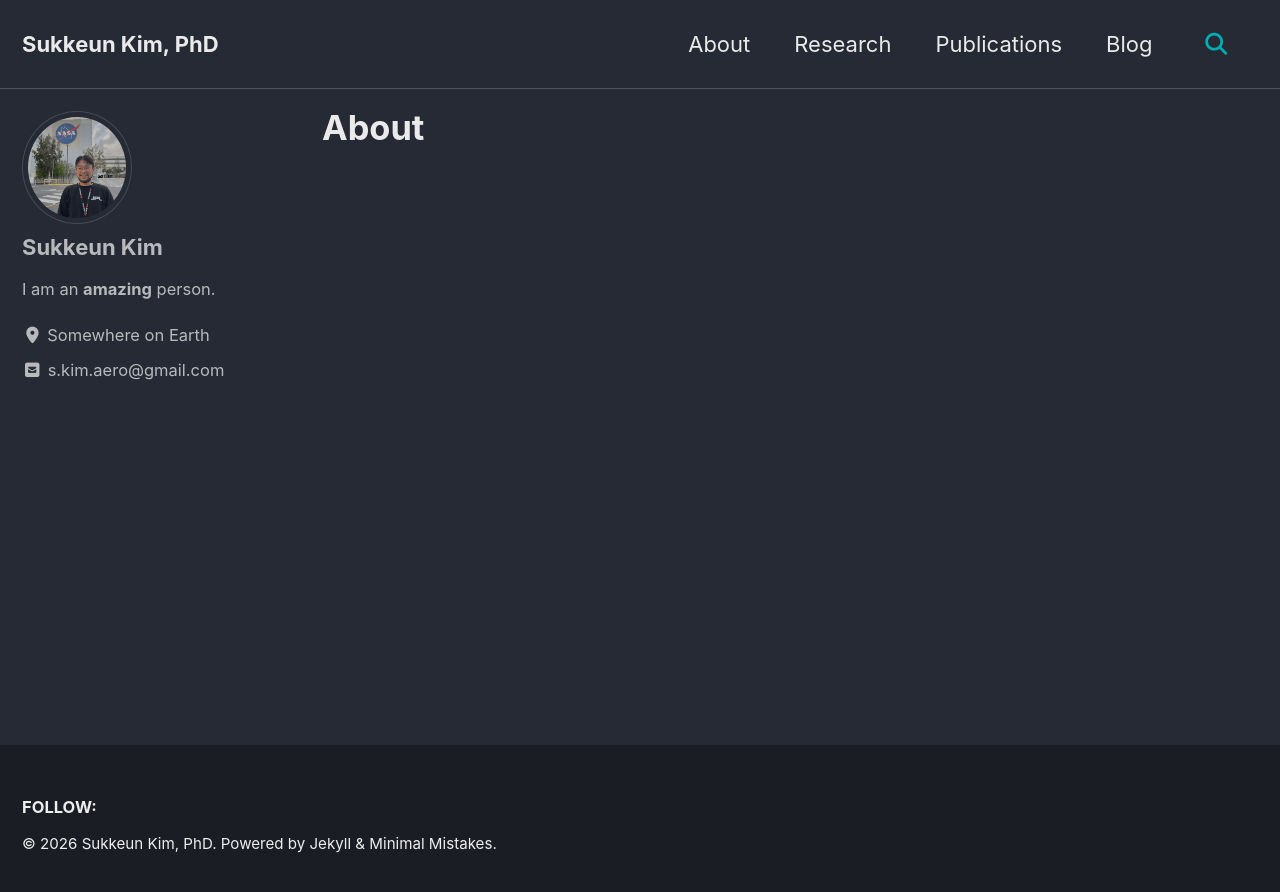
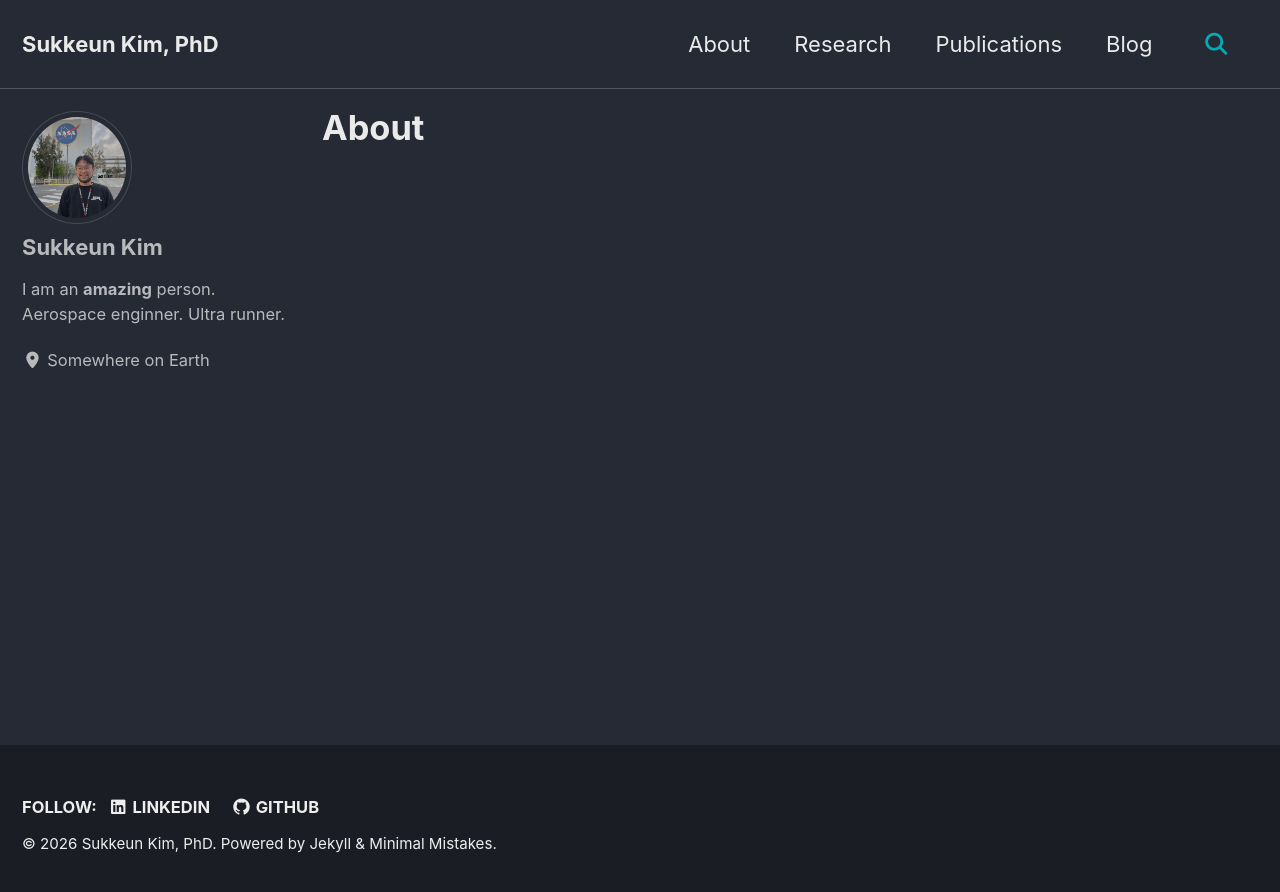
Before and after one commit to skim-aero/skim-aero.github.io, a Jekyll site: the page built from about.html, in a window 1280 px wide. Shown: the top 892 px of the page. Built offline with Jekyll 4.4.1, drawn with Linux system fonts in a browser that asks for light colours; cached includes are drawn as plain includes.

Commit message:
First updqte

```diff
--- a/_config.yml
+++ b/_config.yml
@@ -116,52 +116,43 @@ analytics:
 author:
   name             : "Sukkeun Kim"
   avatar           : "/assets/images/Sukkeun.jpeg" # path of avatar image, e.g. "/assets/images/bio-photo.jpg"
-  bio              : "I am an **amazing** person."
+  bio: |
+    I am an **amazing** person.
+    Aerospace enginner.
+    Ultra runner.
   location         : "Somewhere on Earth"
   email            :
   # fediverse      : "@you@instance.social"  # used for fediverse:creator meta tag
-  links:
-    - label: "s.kim.aero@gmail.com"
-      icon: "fas fa-fw fa-square-envelope"
-      url: "mailto:s.kim.aero@gmail.com"
-    - label: "Website"
-      icon: "fas fa-fw fa-link"
-      # url: "https://your-website.com"
-    - label: "Twitter"
-      icon: "fab fa-fw fa-square-x-twitter"
-      # url: "https://twitter.com/"
-    - label: "Facebook"
-      icon: "fab fa-fw fa-square-facebook"
-      # url: "https://facebook.com/"
-    - label: "GitHub"
-      icon: "fab fa-fw fa-github"
-      # url: "https://github.com/"
-    - label: "Instagram"
-      icon: "fab fa-fw fa-instagram"
-      # url: "https://instagram.com/"
+links:
+  - label: "CV"
+    icon: "fas fa-fw fa-file-pdf"
+    url: "/assets/files/CV_Sukkeun.pdf"
+  - label: "s.kim.aero@gmail.com"
+    icon: "fas fa-fw fa-square-envelope"
+    url: "mailto:s.kim.aero@gmail.com"
+  - label: "LinkedIn"
+    icon: "fab fa-fw fa-linkedin"
+    url: "https://www.linkedin.com/in/sukkeun-kim-557977182/"
+  - label: "GitHub"
+    icon: "fab fa-fw fa-github"
+    url: "https://github.com/skim-aero"
+  - label: "Google Scholar"
+    icon: "ai ai-google-scholar" # Or "fas fa-fw fa-graduation-cap" depending on your icon set
+    url: "https://scholar.google.com/citations?user=ucaZIY0AAAAJ&hl=en"
+  - label: "ORCID"
+    icon: "fab fa-fw fa-orcid"
+    url: "https://orcid.org/0000-0001-6903-5437"
+
 
 # Site Footer
 footer:
   links:
-    - label: "Twitter"
-      icon: "fab fa-fw fa-square-x-twitter"
-      # url:
-      # rel: "me"  # optional: adds rel attribute (e.g. for IndieWeb web sign-in)
-    - label: "Facebook"
-      icon: "fab fa-fw fa-square-facebook"
-      # url:
+    - label: "LinkedIn"
+      icon: "fab fa-fw fa-linkedin"
+      url: "https://www.linkedin.com/in/sukkeun-kim-557977182/"
     - label: "GitHub"
       icon: "fab fa-fw fa-github"
-      # url:
-    - label: "GitLab"
-      icon: "fab fa-fw fa-gitlab"
-      # url:
-    - label: "Bitbucket"
-      icon: "fab fa-fw fa-bitbucket"
-      # url:
-    - label: "Instagram"
-      icon: "fab fa-fw fa-instagram"
-      # url:
+      url: "https://github.com/skim-aero"
   since: "2026"
 
 
```
Also changed, not shown: 2 other files.
